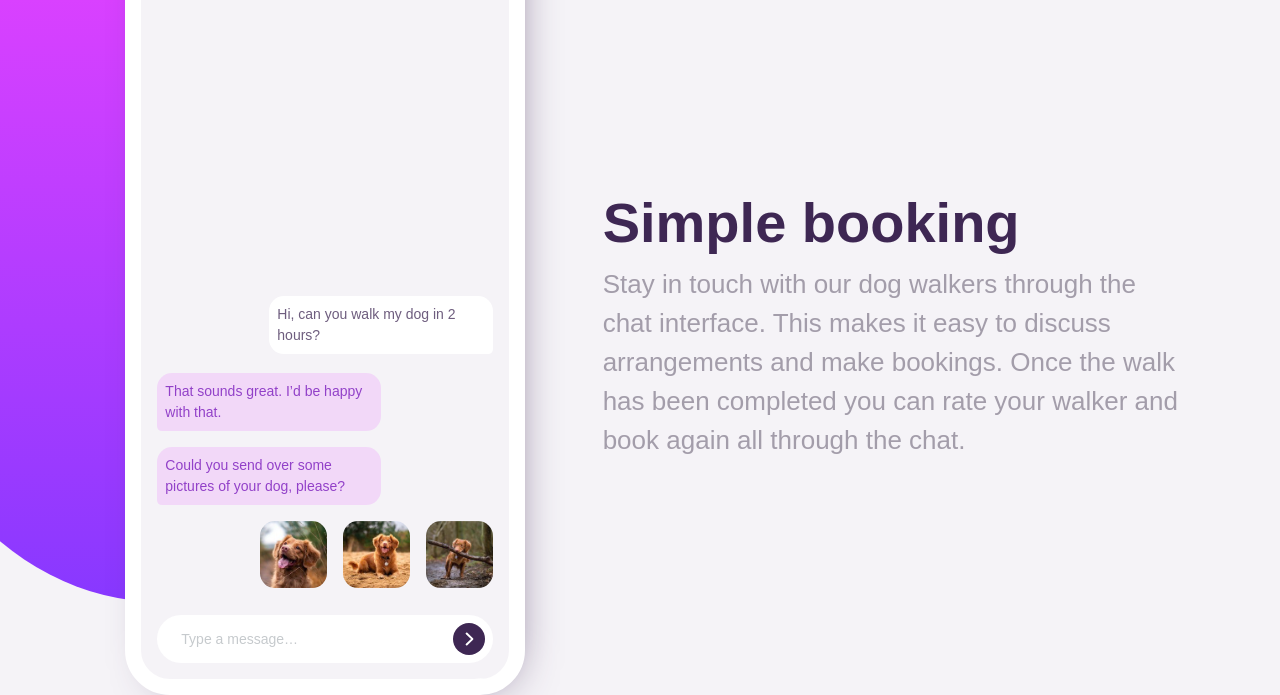
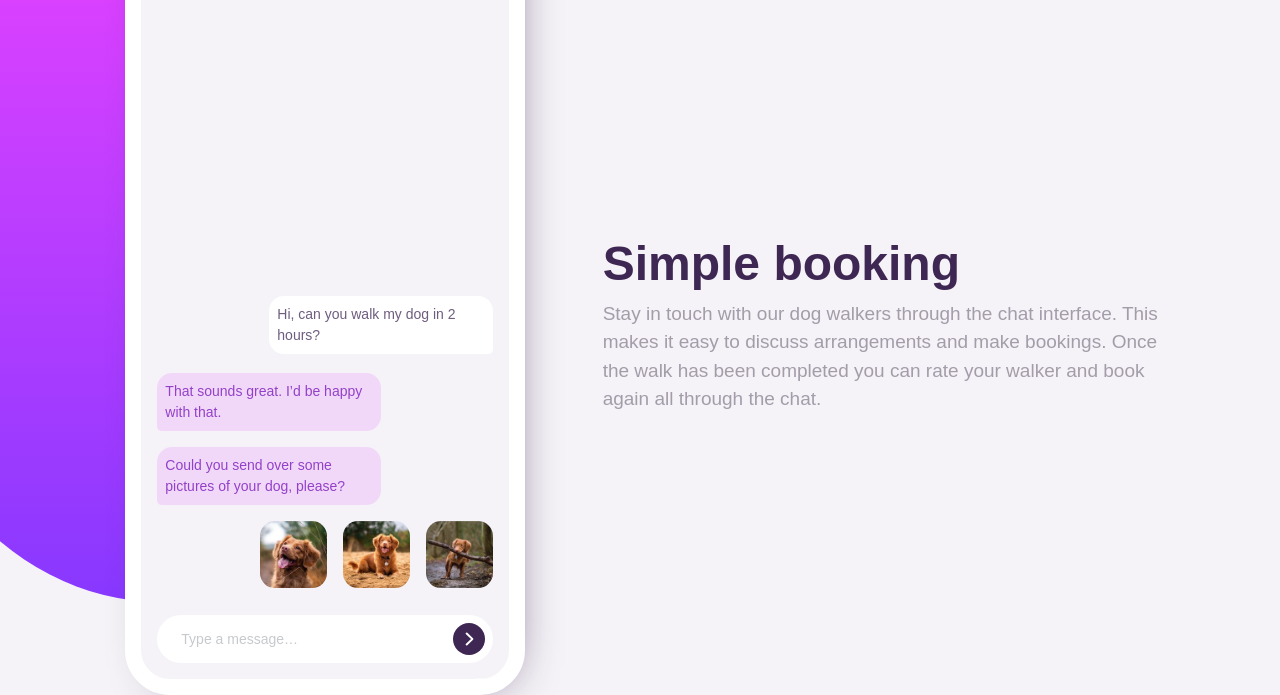
Before and after one commit to ccccchriz/chat-app-css-illustration-master, a plain HTML site: page index.html in a window 1280 px wide. Shown: the part 118-813 px from the top of the page. Drawn offline with Linux system fonts and the light colour scheme.

Commit message:
smaller font size

```diff
--- a/style.css
+++ b/style.css
@@ -348,11 +348,11 @@ body::before {
   }
 
   .info > h2 {
-    font-size: 3.5rem;
+    font-size: 3rem;
   }
 
   .info > p {
-    font-size: 1.625rem;
+    font-size: 1.1875rem;
   }
 }
 
```
